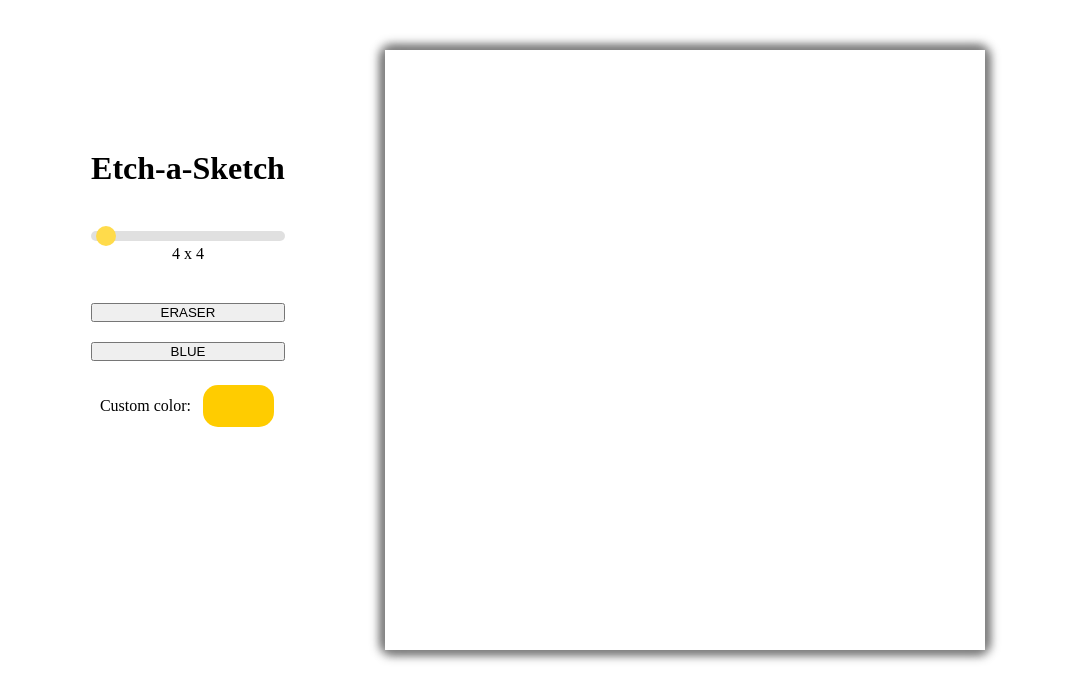
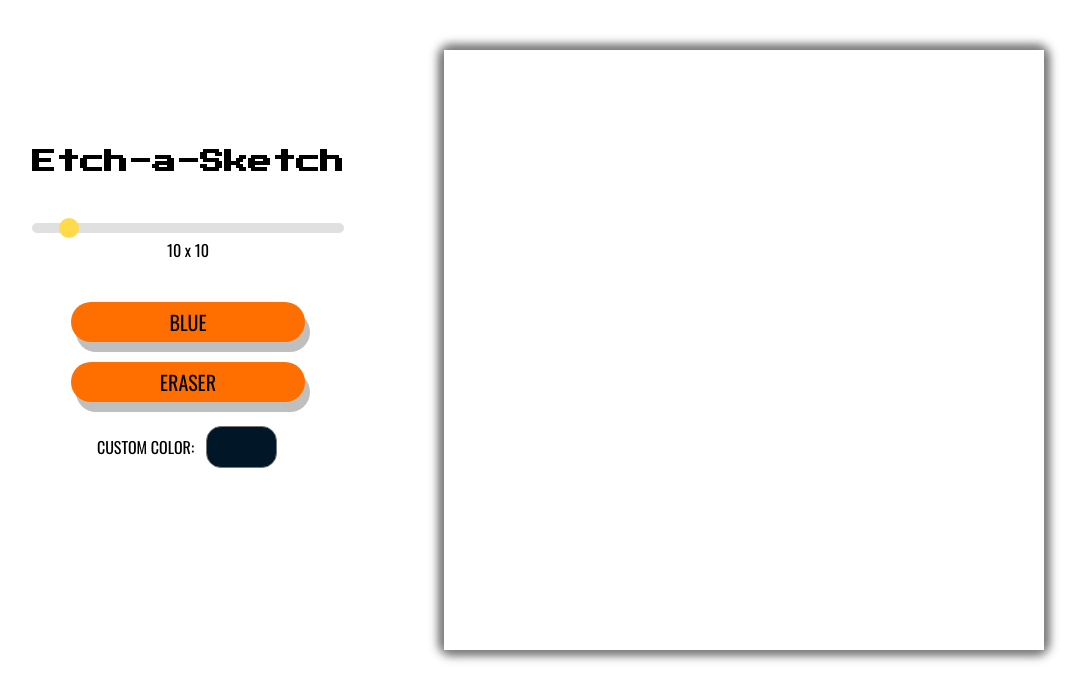
Before and after one commit to joshagustin/etch-a-sketch, a plain HTML site: page index.html in a window 1280 px wide. Shown: the whole page, without its empty margins (102-1189 px from the left). Drawn offline with nearby package versions, Linux system fonts and the light colour scheme.

Commit message:
Add styling

```diff
--- a/index.html
+++ b/index.html
@@ -6,20 +6,22 @@
   <meta name="viewport" content="width=device-width, initial-scale=1.0">
   <title>Etch-a-Sketch</title>
   <link rel="stylesheet" href="./style.css">
+  <link href='https://fonts.googleapis.com/css?family=Oswald' rel='stylesheet'>
+  <link href='https://fonts.googleapis.com/css?family=Press Start 2P' rel='stylesheet'>
   <script src="./script.js" defer></script>
 </head>
 <body>
   <div class="options-container">
     <h1>Etch-a-Sketch</h1>
     <div class="slider-container">
-      <input type="range" min="1" max="100" value="4" class="slider">
+      <input type="range" min="1" max="100" value="10" class="slider">
       <p class="grid-size-display"></p>
     </div>
+    <button type="button" class="color #011627">BLUE</button>
     <button type="button" class="color #FFFFFF">ERASER</button>
-    <button type="button" class="color #011627">BLUE</button>
     <div class="color-container">
-      <label for="color-selector">Custom color:</label>
-      <input type="color" id="color-selector" name="color-selector" value="#ffcc00">
+      <label for="color-selector">CUSTOM COLOR:</label>
+      <input type="color" id="color-selector" name="color-selector" value="#011627">
     </div>
   </div>
   <div class="container"></div>
--- a/script.js
+++ b/script.js
@@ -3,7 +3,7 @@ let color = '#011627';
 const slider = document.querySelector('.slider');
 const colorButtons = document.querySelectorAll('.color');
 const colorSelector = document.querySelector('#color-selector');
-createGrid(4);
+createGrid(Number(slider.value));
 
 function createGrid(size) {
     const container = document.querySelector('.container');
--- a/style.css
+++ b/style.css
@@ -2,6 +2,7 @@
   padding: 0;
   margin: 0;
   box-sizing: border-box;
+  font-family: Oswald, sans-serif;
 }
 
 body {
@@ -10,6 +11,33 @@ body {
   display: flex;
   justify-content: center;
   gap: 100px;
+}
+
+h1 {
+  font-family: 'Press Start 2P', sans-serif;
+  font-size: 1.5em;
+}
+
+button {
+  align-self: center;
+  height: 40px;
+  width: 75%;
+  cursor: pointer;
+  background-color: #ff6f00;
+  font-size: 20px;
+  border: none;
+  border-radius: 20px;
+  box-shadow: 5px 10px #80808080;
+}
+
+button:hover {
+  background-color: #954000ba;
+}
+
+button:active {
+  background-color: #954000ba;
+  box-shadow: 0 4px #80808080;
+  transform: translateY(3px);
 }
 
 .container {
@@ -84,12 +112,10 @@ body {
 
 #color-selector::-webkit-color-swatch {
   border-radius: 15px;
-  border: none;
 }
 
 #color-selector::-moz-color-swatch {
   border-radius: 15px;
-  border: none;
 }
 
 .color-container {
```
